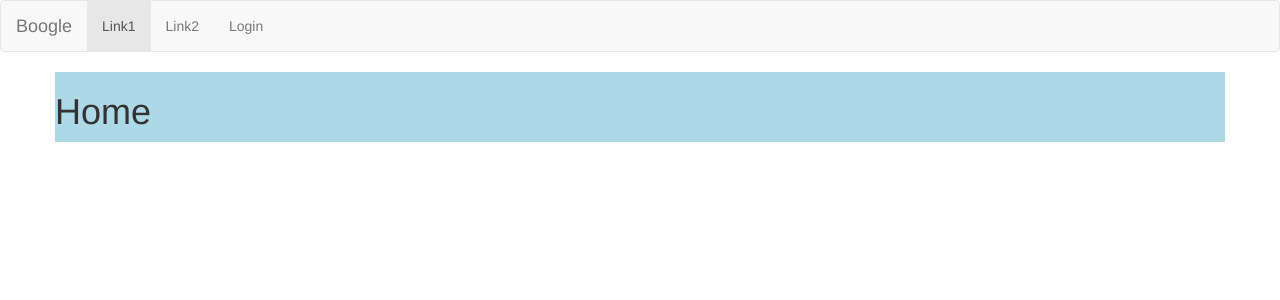
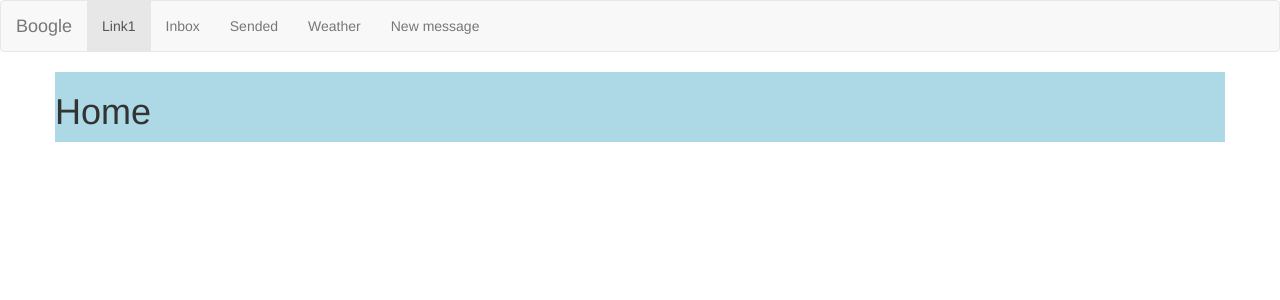
Before and after one commit to filippotocnik/koncni-projekt, a Python web app: template templates/home.html in a window 1280 px wide. Shown: the top 300 px of the page. Run offline with Jinja, Linux system fonts and the light colour scheme; the template is opened without the code that fills it, so the values that code supplies are empty; some libraries are stand-ins or nearby versions.

```diff
--- a/templates/home.html
+++ b/templates/home.html
@@ -1,9 +1,16 @@
 {% extends "index.html" %}
 
 {% block title %}Bmail | Home{% endblock title %}
+
+{% block nav1 %}Inbox{% endblock nav1 %}
+{% block nav2 %}Sended{% endblock nav2 %}
+{% block nav3 %}Weather{% endblock nav3 %}
+{% block nav4 %}New message{% endblock nav4 %}
 
 {% block content %}
     <h1>Home</h1>
 
 
+
+
 {% endblock content %}
--- a/templates/index.html
+++ b/templates/index.html
@@ -36,8 +36,11 @@
         <div class="collapse navbar-collapse" id="bs-example-navbar-collapse-1">
             <ul class="nav navbar-nav">
                 <li class="active"><a href="#">Link1 <span class="sr-only">(current)</span></a></li>
-                <li><a href="#">Link2</a></li>
-                <li><a href="#">Login</a></li>
+                <li><a href="#">{% block nav1 %}{% endblock nav1 %}</a></li>
+                <li><a href="#">{% block nav2 %}{% endblock nav2 %}</a></li>
+                <li><a href="#">{% block nav3 %}{% endblock nav3 %}</a></li>
+                <li><a href="#">{% block nav4 %}{% endblock nav4 %}</a></li>
+                <li><a href="#">{% block nav5 %}{% endblock nav5 %}</a></li>
             </ul>
         </div>
         <!-- /.navbar-collapse -->
--- a/templates/login.html
+++ b/templates/login.html
@@ -1,6 +1,8 @@
 {% extends "index.html" %}
 
 {% block title %}Bmail | Login{% endblock title %}
+
+{% block nav1 %}Registration{% endblock nav1 %}
 
 {% block content %}
 
```
Also changed, not shown: main.py (+8 -1 lines), models.py (+8 -1 lines).
